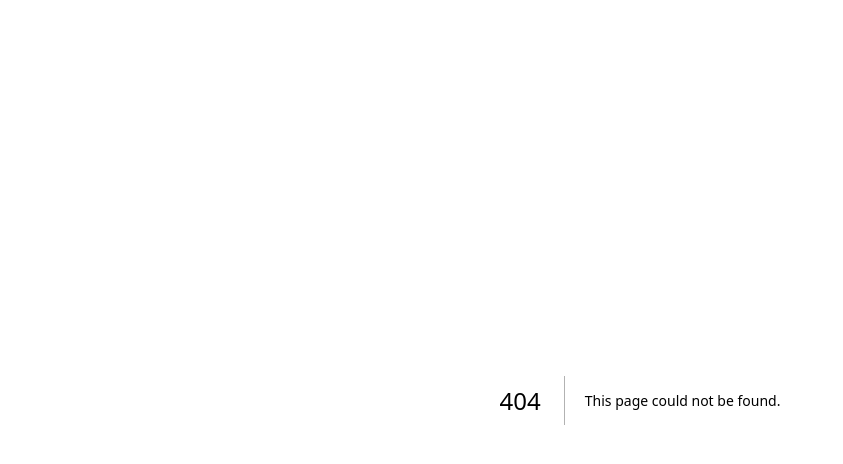
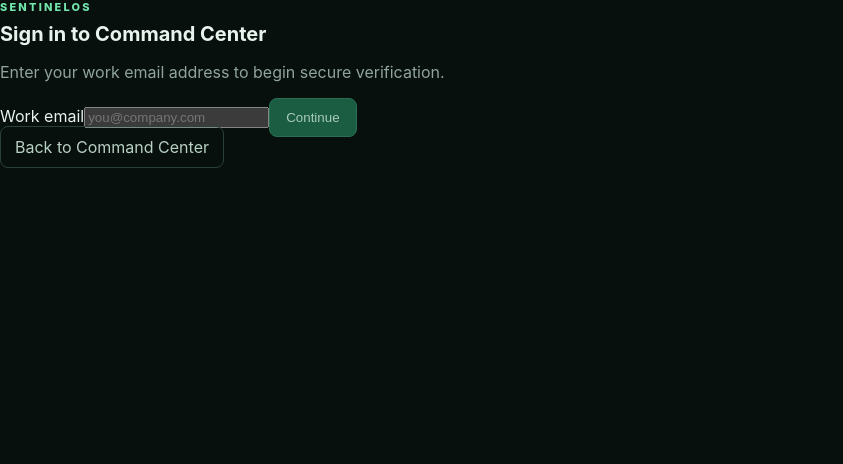
Before and after one commit to Aamilsamsung/SentinelOS, a Next.js app in the folder apps/web/: page /login in a window 1280 px wide. Before the commit this address had no page. Shown: the top 464 px of the page, without its empty margins (0-843 px from the left). Built offline with nearby package versions, Linux system fonts and the light colour scheme.

Commit message:
feat: add accessible browser sign-in screen with honest verification status

```diff
--- /dev/null
+++ b/apps/web/app/login/page.tsx
@@ -0,0 +1,50 @@
+"use client";
+
+import { FormEvent, useState } from "react";
+import Link from "next/link";
+
+export default function LoginPage() {
+  const [email, setEmail] = useState("");
+  const [message, setMessage] = useState("");
+  const [busy, setBusy] = useState(false);
+
+  async function requestLogin(event: FormEvent<HTMLFormElement>) {
+    event.preventDefault();
+    setBusy(true);
+    setMessage("");
+    try {
+      const response = await fetch("/api/browser-auth/start", {
+        method: "POST",
+        headers: { "content-type": "application/json" },
+        body: JSON.stringify({ email })
+      });
+      if (!response.ok) {
+        setMessage("Unable to start sign-in. Please check the address and try again.");
+        return;
+      }
+      setMessage("Sign-in verification is not yet enabled. No email was sent. Contact your administrator for access.");
+    } catch {
+      setMessage("The sign-in service is unavailable. Please try again later.");
+    } finally {
+      setBusy(false);
+    }
+  }
+
+  return (
+    <main className="loginShell">
+      <section className="loginCard">
+        <div className="eyebrow">SENTINELOS</div>
+        <h1>Sign in to Command Center</h1>
+        <p>Enter your work email address to begin secure verification.</p>
+        <form onSubmit={requestLogin} className="loginForm">
+          <label htmlFor="email">Work email</label>
+          <input id="email" type="email" autoComplete="email" required maxLength={320}
+            value={email} onChange={(event) => setEmail(event.target.value)} placeholder="you@company.com" />
+          <button type="submit" disabled={busy}>{busy ? "Checking…" : "Continue"}</button>
+        </form>
+        {message && <p role="status" className="loginMessage">{message}</p>}
+        <Link href="/" className="back">Back to Command Center</Link>
+      </section>
+    </main>
+  );
+}
```
